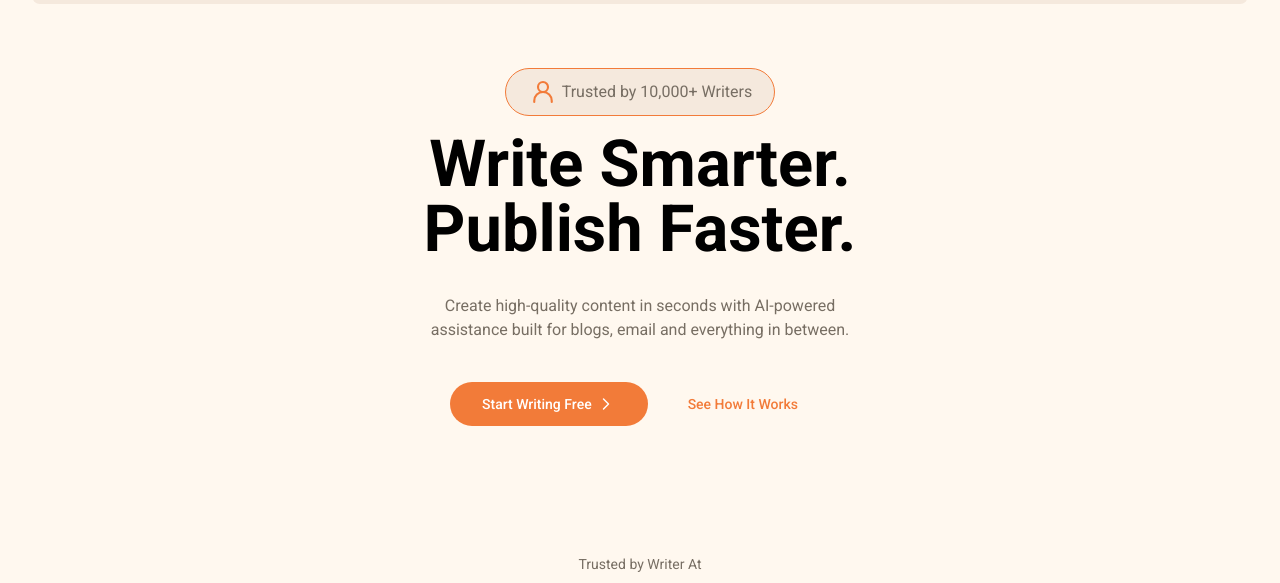
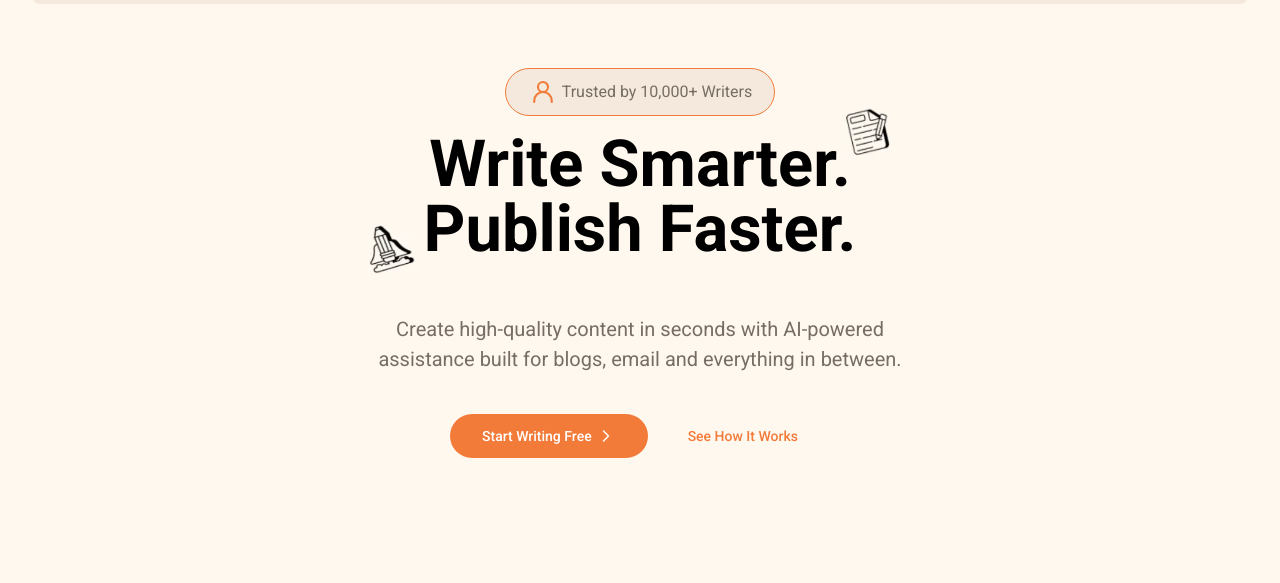
Before and after one commit to mikmak29/Web-Development-One, a website: page index.html in a window 1280 px wide. Shown: the part 60-643 px from the top of the page. Drawn offline with Linux system fonts and the light colour scheme.

Commit message:
feat/main-title-icons added

```diff
--- a/index.html
+++ b/index.html
@@ -94,22 +94,29 @@
                 </svg>
                 <h1 class="text-[--text-accent-color]">Trusted by 10,000+ Writers</h1>
             </div>
-            <div class="relative text-center pt-4 laptopL:pt-7 ">
-                <h1 class="leading-none font-[700] text-[45px] tablet:text-[55px] laptop:text-[65px]">Write Smarter.
+            <div class="w-fit mx-auto pt-4 laptopL:pt-7">
+                <div class="relative w-fit mx-auto">
+                    <h1 class="leading-none font-[700] text-[37px] tablet:text-[55px] laptop:text-[65px]">Write Smarter.
                     </h1>
-                <h1 class="leading-none font-[700] text-[45px] tablet:text-[55px] laptop:text-[65px]">Publish Faster.
+                    <img src="./images/image_main_iconV2.png" alt="iconV2"
+                        class="absolute top-[-8px] right-[-35px] h-[32px] w-[32px] tablet:top-[-20px] tablet:right-[-45px] tablet:h-[50px] tablet:w-[50px] laptop:top-[-30px] laptop:right-[-47px] laptop:h-[58px] laptop:w-[58px]">
+                </div>
+                <div class="relative w-fit mx-auto">
+                    <h1 class="leading-none font-[700] text-[37px] tablet:text-[55px] laptop:text-[65px]">Publish
+                        Faster.
                     </h1>
+                    <img src="./images/image_main_icon.png" alt="icon"
+                        class="absolute top-[12px] left-[-37px] h-[34px] w-[34px] tablet:top-[16px] tablet:left-[-57px] tablet:h-[52px] tablet:w-[52px] laptop:top-[20px] laptop:left-[-65px] laptop:h-[60px] laptop:w-[60px] laptopL:top-[14px] laptopL:left-[-72px] laptopL:h-[70px] laptopL:w-[70px]">
+                </div>
+                <div class="w-full text-center">
                     <p
-                    class="text-[--text-accent-color] text-[11px] pt-5 tablet:text-[16px] laptop:pt-8 laptopL:text-[20px]">
+                        class="text-[--text-accent-color] text-[11px] mt-5 mobileM:text-[13px] tablet:text-[17px] laptop:pt-8 laptop:text-[20px]">
                         Create
                         high-quality
                         content in seconds with AI-powered <br> assistance built for blogs, email and
                         everything in between.
                     </p>
-                <!-- <img src="./images/image_main_icon.png" alt="icon"
-                    class="absolute laptopL:top-[45%] laptopL:left-[-32px] laptopL:h-[65px] laptopL:w-[65px]">
-                <img src="./images/image_main_iconV2.png" alt="iconV2"
-                    class="absolute laptopL:top-0 laptopL:right-[-10px] laptopL:h-[65px] laptopL:w-[65px]"> -->
+                </div>
             </div>
             <div class="flex justify-center gap-6 pt-5 px-2 tablet:pt-10 laptop:gap-2">
                 <button
--- a/tailwind.config.js
+++ b/tailwind.config.js
@@ -21,6 +21,7 @@ module.exports = {
         center: true,
       },
       screens: {
+        'mobileM': '375px',
         'mobileL': '425px',
         'tablet': '768px',
         'laptop': '1024px',
```
Also changed, not shown: dist/output.css. Lines whose indentation alone changed are shown as unchanged.
